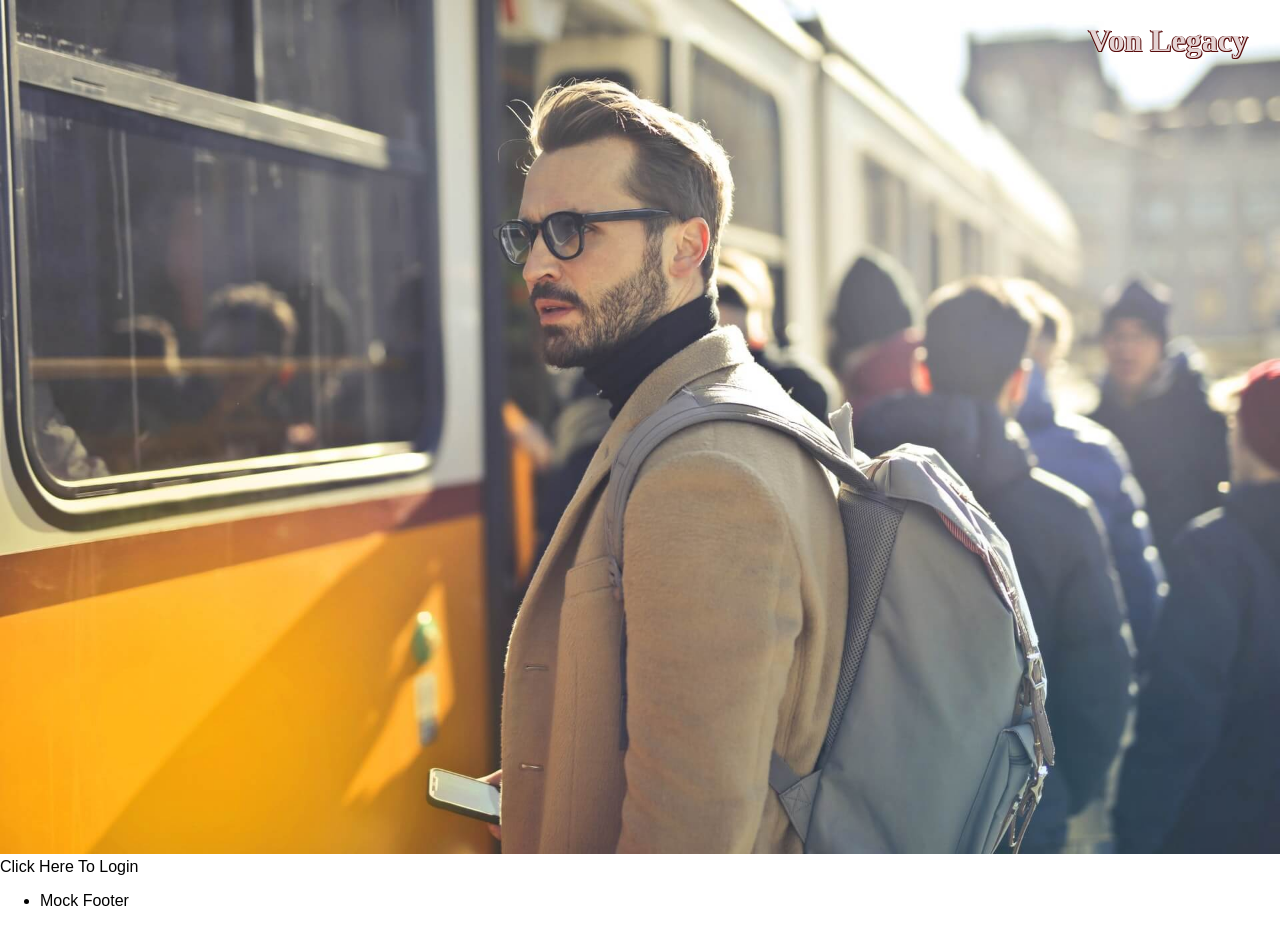
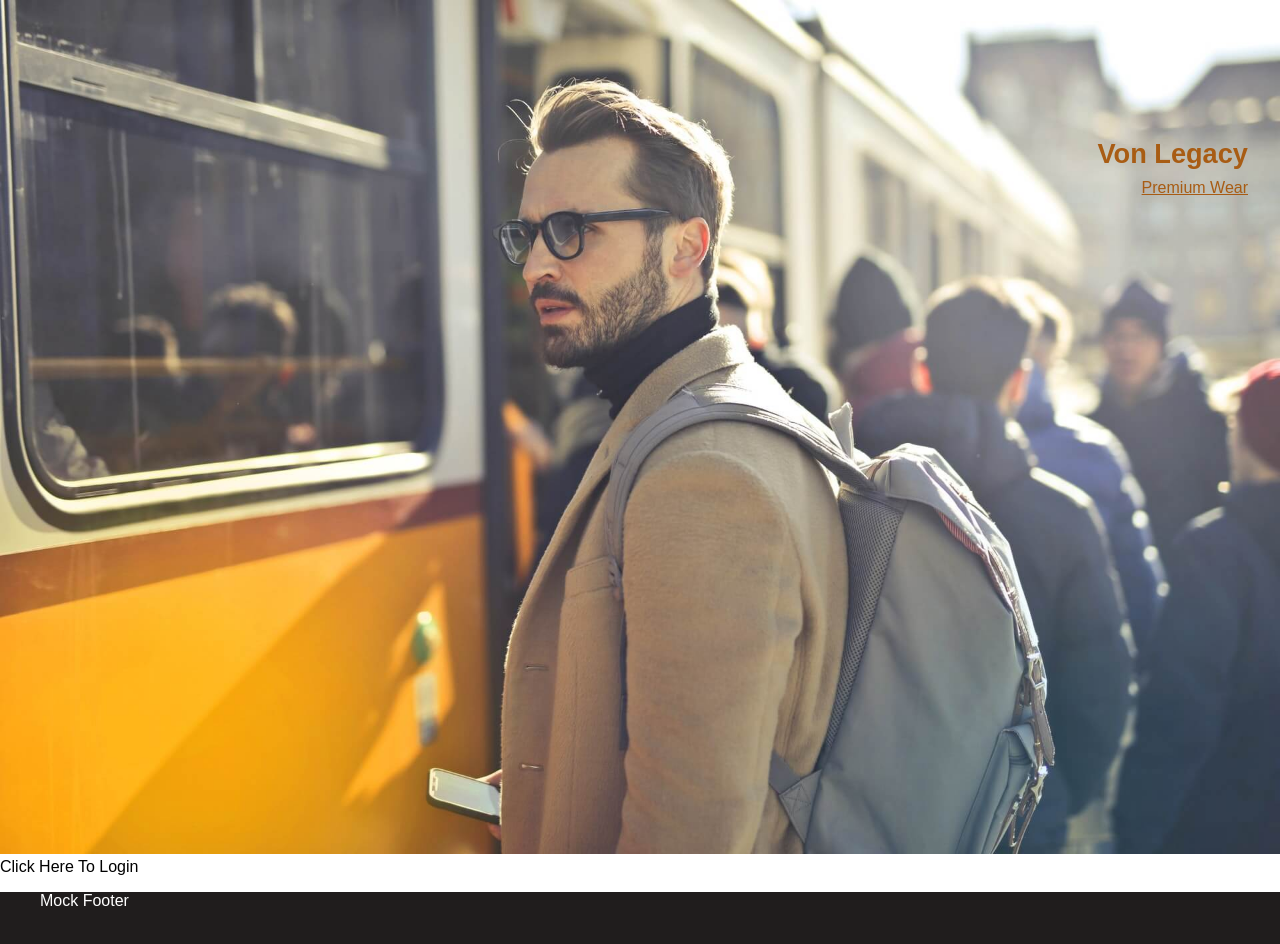
Before and after one commit to VividCoder7777/ChatFormClient, a React (Create React App) app: page / in a window 1280 px wide. Shown: the part 60-1004 px from the top of the page. Built offline with nearby package versions, Linux system fonts and the light colour scheme; no server answers; the HTML template or start-up script is replaced by a standard one.

Commit message:
chaning stuff

```diff
--- a/src/App.js
+++ b/src/App.js
@@ -1,5 +1,5 @@
 import React, { Component } from 'react';
-import './App.css';
+import './App.scss';
 import { Link, Route, Switch, Redirect } from 'react-router-dom';
 import Login from './components/login/login';
 import Home from './components/home/home';
@@ -158,7 +158,7 @@ class App extends Component {
 						<Route component={PageNotFound} />
 					</Switch>
 				</div>
-				<div>
+				<div id="footer">
 					<Footer />
 				</div>
 			</div>
--- a/src/App.css
+++ b/src/App.scss
@@ -39,3 +39,25 @@ button {
 .center-text {
 	text-align: center;
 }
+
+#root {
+	min-height: 100%;
+	height: 100%;
+	.App {
+		min-height: 100%;
+		height: 100%;
+
+		#content {
+			min-height: 75%;
+		}
+
+		#footer {
+			min-height: 25%;
+			background: rgb(32, 29, 29);
+			color: white;
+			ul {
+				list-style: none;
+			}
+		}
+	}
+}
--- a/src/components/home/home.jsx
+++ b/src/components/home/home.jsx
@@ -13,7 +13,10 @@ class Home extends Component {
 		return (
 			<div id="container">
 				<div id="banner">
-					<h1 id="company-name">Von Legacy</h1>
+					<div id="banner-text">
+						<h1 id="company-name">Von Legacy</h1>
+						<p>Premium Wear</p>
+					</div>
 					<img src={banner} />
 				</div>
 				<Link to="/login">Click Here To Login</Link>
--- a/src/components/home/home.scss
+++ b/src/components/home/home.scss
@@ -1,22 +1,43 @@
 $font-outline: rgb(87, 10, 10);
-$outline-border: 0.5px;
+
+$desktop: 450px;
+
+@mixin desktop {
+	@media (min-width: #{$desktop}) {
+		@content;
+	}
+}
+
 #container {
 	position: relative;
-	#company-name {
-		text-align: center;
-		font-family: 'Josefin Slab', serif;
-		position: absolute;
-		color: rgb(228, 212, 212);
-		top: 0;
-		right: 2.5%;
-		text-shadow: -$outline-border -$outline-border 0 $font-outline, $outline-border -$outline-border 0 $font-outline,
-			-$outline-border $outline-border 0 $font-outline, 1px 1px 0 $font-outline;
-	}
 
 	#banner {
 		img {
 			display: inline-block;
 			width: 100%;
 		}
+
+		#banner-text {
+			position: absolute;
+			top: 15%;
+			right: 2.5%;
+			text-align: right;
+			font-family: 'Exo', sans-serif;
+			color: rgba(167, 87, 12, 0.952);
+			line-height: 1.6;
+
+			#company-name {
+				font-weight: bold;
+			}
+			p {
+				margin: 0;
+				text-decoration: underline;
+			}
+
+			h1 {
+				margin: 0;
+				font-size: 1.7rem;
+			}
+		}
 	}
 }
--- a/src/components/navigation/menu-items.jsx
+++ b/src/components/navigation/menu-items.jsx
@@ -14,7 +14,7 @@ class MenuItems extends Component {
 		if (this.props.isAuthenticated) {
 			return (
 				<div id="user-menu">
-					<Link to="/profile">{user ? user.username : 'Logout'}</Link>
+					<Link to="protected/profile">{user ? user.username : 'Logout'}</Link>
 					<div className="submenu">
 						<ul>
 							<li>
--- a/src/components/navigation/navigation.scss
+++ b/src/components/navigation/navigation.scss
@@ -14,6 +14,11 @@
 		line-height: 3.14;
 		padding: 0 1.5rem;
 		position: relative;
+	}
+
+	li div {
+		padding: 0 7.5px;
+		background: rgb(158, 14, 14);
 	}
 
 	.submenu {
@@ -43,6 +48,10 @@
 		border: 1px solid gray;
 		font-size: 0.8rem;
 		background: rgb(158, 14, 14);
+
+		div {
+			background: white;
+		}
 	}
 
 	#menu {
@@ -67,11 +76,20 @@
 	background: rgb(36, 34, 34);
 }
 
+#side {
+	height: 100%;
+	width: 80%;
+	position: fixed;
+	top: 0;
+	left: 0;
+	background-color: lighten(rgb(158, 14, 14), 15%);
+	z-index: 9999;
+	transition: all 2sec;
+
 	#side-menu {
 		height: 100%;
-	width: 80%;
 		list-style-type: none;
-	margin: 0;
+		margin: 0 !important;
 		padding: 0 0 0 10px;
 
 		#user-actions {
@@ -80,6 +98,7 @@
 		}
 
 		li {
+			font-size: 1.2rem;
 			line-height: 1.6;
 		}
 
@@ -90,13 +109,4 @@
 		.submenu ul {
 		}
 	}
-
-#side {
-	height: 100%;
-	width: 80%;
-	position: fixed;
-	top: 0;
-	left: 0;
-	background-color: rgb(231, 38, 38);
-	z-index: 9999;
 }
--- a/src/index.css
+++ b/src/index.css
@@ -6,6 +6,7 @@ body {
 	-webkit-font-smoothing: antialiased;
 	-moz-osx-font-smoothing: grayscale;
 	font-family: 'Montserrat', sans-serif;
+	height: inherit;
 	min-height: 100%;
 }
 
@@ -14,5 +15,6 @@ code {
 }
 
 html {
+	height: 100%;
 	min-height: 100%;
 }
```
Also changed, not shown: 1 other file (tests, documents, lock files or other folders). Lines whose indentation alone changed are shown as unchanged.
